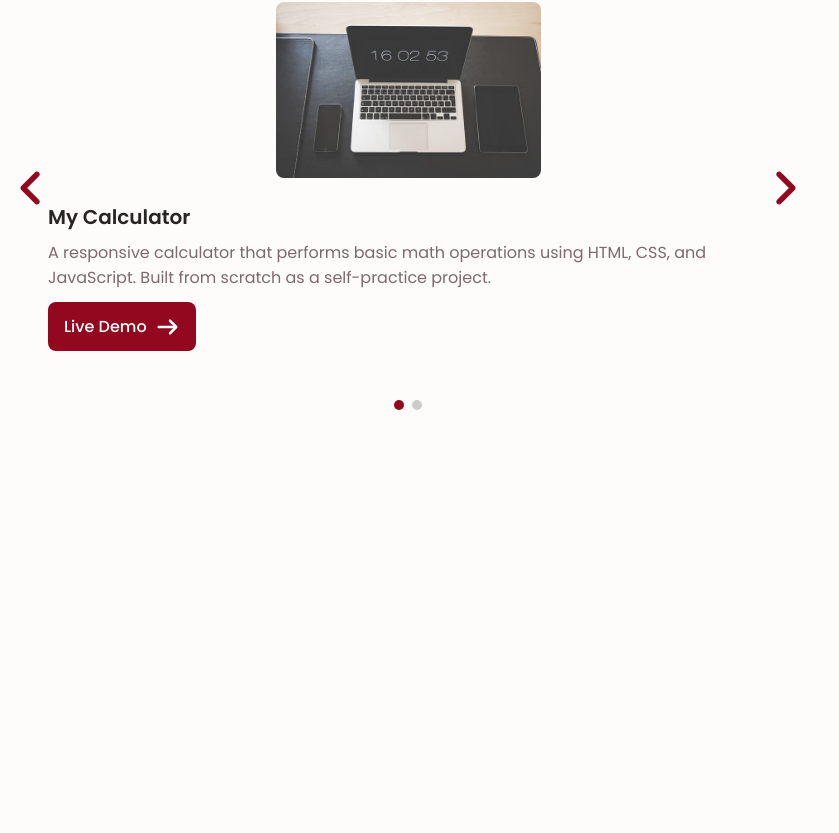
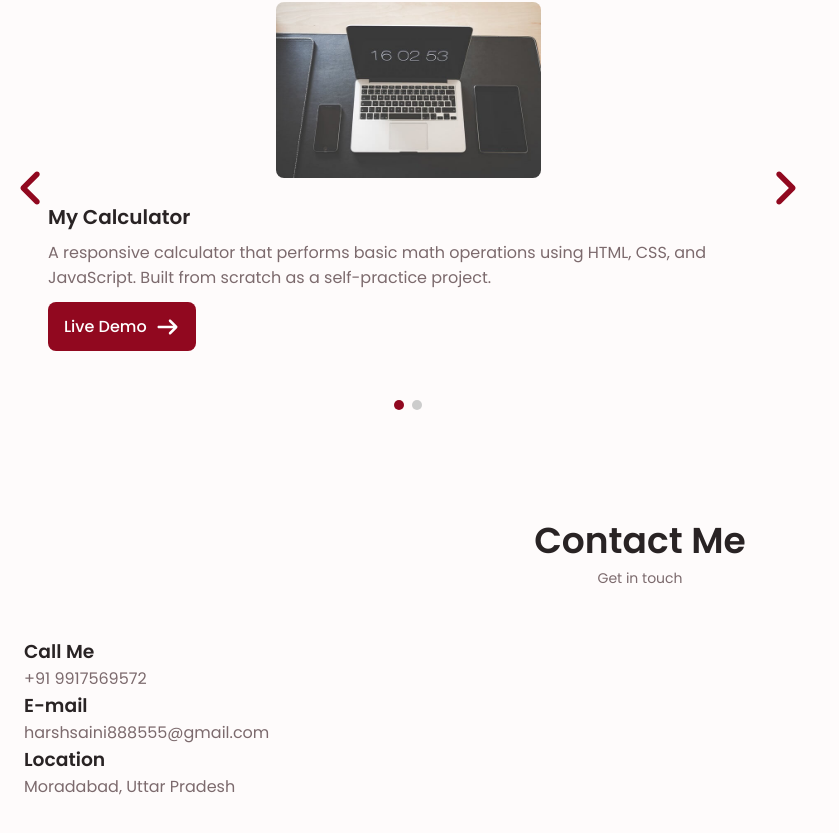
Before and after one commit to Harsh-Builds/My-Portfolio, a React (Create React App) app in the folder client/: page / in a window 1280 px wide. Shown: the part 2838-3671 px from the top of the page, without its empty margins (0-839 px from the left). Before the commit the page ends 3367 px from the top, so only its background shows below. Built offline with nearby package versions, Linux system fonts and the light colour scheme.

Commit message:
add inforamation releated to me in contact section and stablished just temp way to connect my database

```diff
--- a/client/src/App.js
+++ b/client/src/App.js
@@ -4,6 +4,7 @@ import About from "./components/About";
 import Skills from "./components/Skills";
 import Qualification from "./components/Qualification";
 import Portfolio from "./components/Portfolio";
+import Contact from "./components/Contact";
 
 import "./portfolio.css";
 
@@ -16,6 +17,7 @@ function App() {
         <Skills />
         <Qualification />
         <Portfolio />
+        <Contact />
     </div>
 
 
--- a/client/src/components/contact.js
+++ b/client/src/components/contact.js
@@ -0,0 +1,79 @@
+import React, { useState } from "react";
+
+export default function Contact() {
+  // form state
+  const [formData, setFormData] = useState({
+    name: "",
+    email: "",
+    message: "",
+  });
+
+  // handle change
+  const handleChange = (e) => {
+    setFormData({ ...formData, [e.target.name]: e.target.value });
+  };
+
+  // handle submit
+  const handleSubmit = async (e) => {
+    e.preventDefault();
+
+    try {
+      const response = await fetch("http://localhost:3000/api/contact", {
+        method: "POST",
+        headers: { "Content-Type": "application/json" },
+        body: JSON.stringify(formData),
+      });
+
+      if (response.ok) {
+        alert("Message sent successfully!");
+        setFormData({ name: "", email: "", message: "" });
+      } else {
+        alert("Failed to send message");
+      }
+    } catch (err) {
+      console.error(err);
+      alert("Something went wrong");
+    }
+  };
+
+  return (
+    <section className="contact section" id="contact">
+      <h2 className="section_title">Contact Me</h2>
+      <span className="section_subtitle">Get in touch</span>
+
+      <div className="contact_container container grid">
+        {/* Contact Info */}
+        <div>
+          <div className="contact_information">
+            <i className="fa-solid fa-phone contact-icon"></i>
+            <div>
+              <h3 className="contact_title">Call Me</h3>
+              <span className="contact_subtitle">+91 9917569572</span>
+            </div>
+          </div>
+
+          <div className="contact_information">
+            <i className="fa-solid fa-envelope contact-icon"></i>
+            <div>
+              <h3 className="contact_title">E-mail</h3>
+              <span className="contact_subtitle">
+                harshsaini888555@gmail.com
+              </span>
+            </div>
+          </div>
+
+          <div className="contact_information">
+            <i className="fa-solid fa-location-dot contact-icon"></i>
+            <div>
+              <h3 className="contact_title">Location</h3>
+              <span className="contact_subtitle">
+                Moradabad, Uttar Pradesh
+              </span>
+            </div>
+          </div>
+        </div>
+
+      </div>
+    </section>
+  );
+}
```
Also changed, not shown: client/src/portfolio.css (line endings or trailing spaces).
